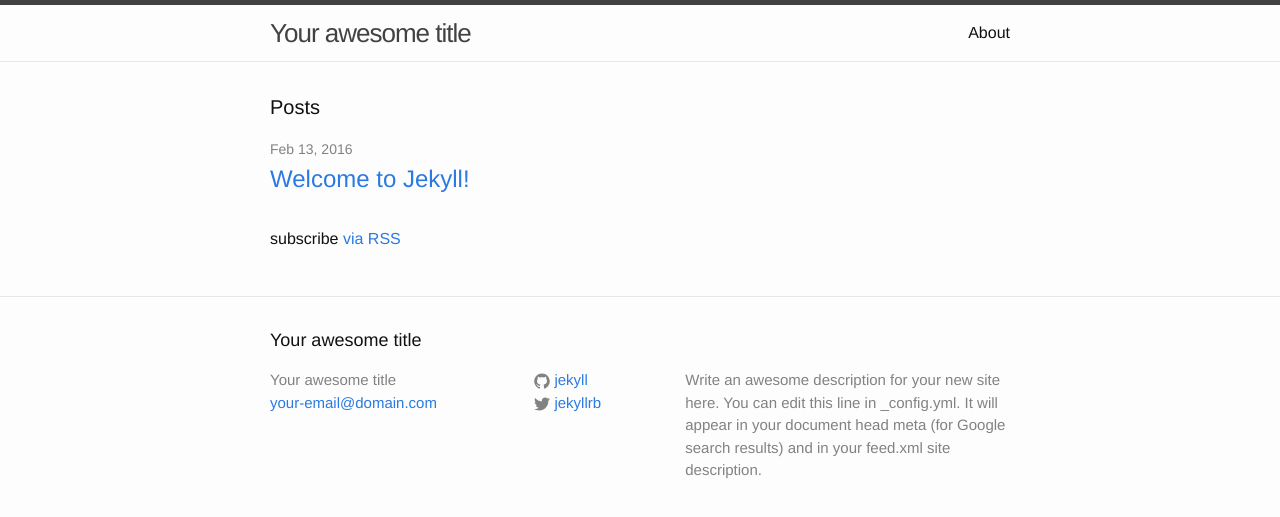
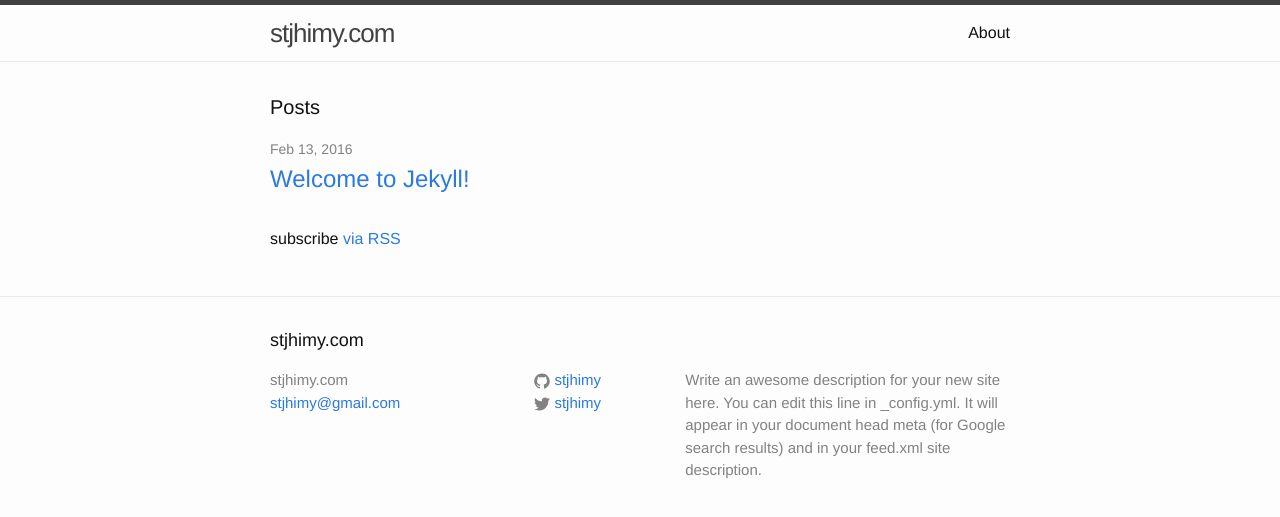
Before and after one commit to stjhimy/stjhimy.github.io, a Jekyll site: the page built from index.html, in a window 1280 px wide. Shown: the top 517 px of the page. Built offline with Jekyll 4.4.1, drawn with Linux system fonts in a browser that asks for light colours.

Commit message:
Update info

```diff
--- a/_config.yml
+++ b/_config.yml
@@ -6,16 +6,16 @@
 # 'jekyll serve'. If you change this file, please restart the server process.
 
 # Site settings
-title: Your awesome title
-email: your-email@domain.com
+title: stjhimy.com
+email: stjhimy@gmail.com
 description: > # this means to ignore newlines until "baseurl:"
   Write an awesome description for your new site here. You can edit this
   line in _config.yml. It will appear in your document head meta (for
   Google search results) and in your feed.xml site description.
 baseurl: "" # the subpath of your site, e.g. /blog
-url: "http://yourdomain.com" # the base hostname & protocol for your site
-twitter_username: jekyllrb
-github_username:  jekyll
+url: "http://stjhimy.github.io" # the base hostname & protocol for your site
+twitter_username: stjhimy
+github_username:  stjhimy
 
 # Build settings
 markdown: kramdown
```
